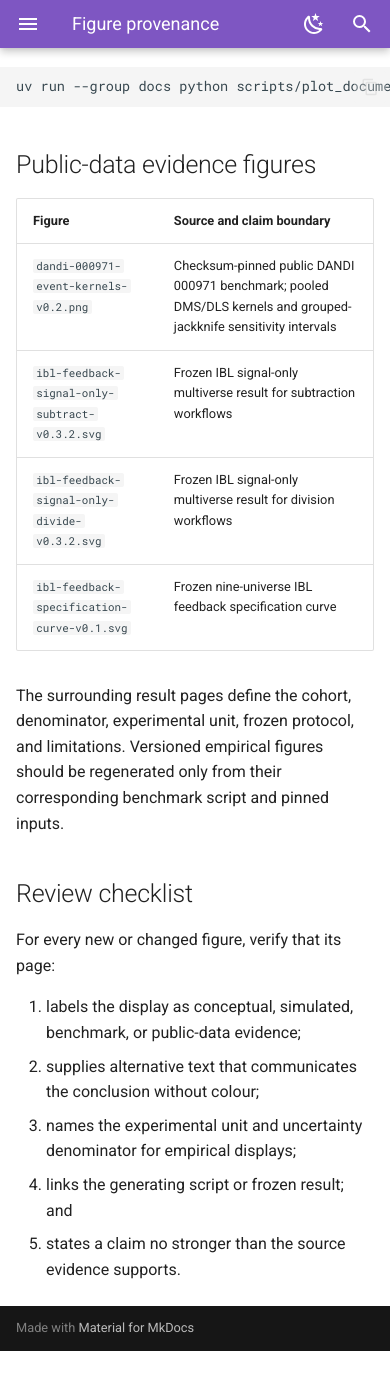
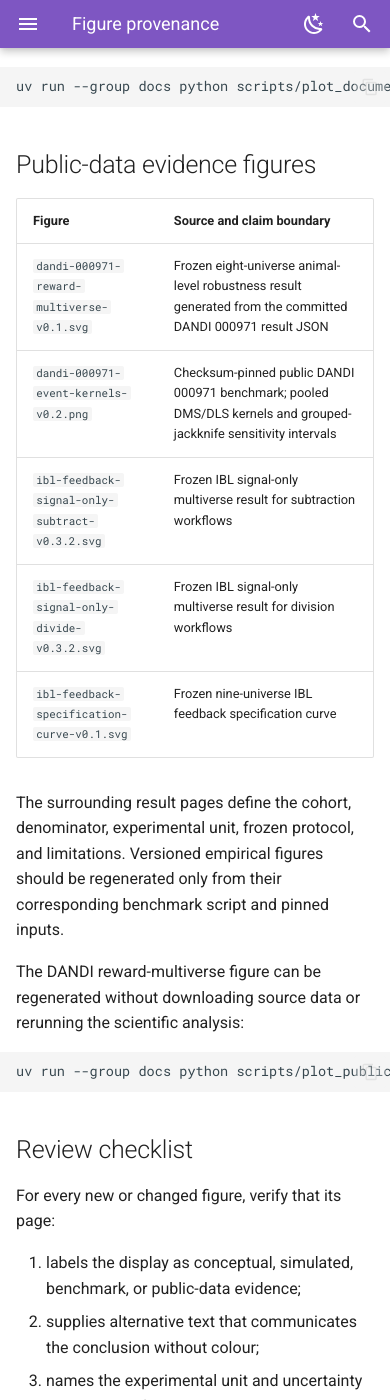
Before and after one commit to aeronjl/fiberphotometry, an MkDocs documentation site: the page built from docs/reference/figure-provenance.md, in a window 390 px wide and 1400 px high, scrolled down 1246 px. Built offline with MkDocs 1.6.1 and Material for MkDocs 9.7.7, drawn with Linux system fonts in a browser that asks for light colours; comment, search, counter and statistics services are not loaded; before the commit the page ends 2597 px from its top, so only the background shows below that.

Commit message:
Add public-data evidence atlas

````diff
--- a/docs/reference/figure-provenance.md
+++ b/docs/reference/figure-provenance.md
@@ -31,6 +31,7 @@
 
 | Figure | Source and claim boundary |
 |---|---|
+| `dandi-000971-reward-multiverse-v0.1.svg` | Frozen eight-universe animal-level robustness result generated from the committed DANDI 000971 result JSON |
 | `dandi-000971-event-kernels-v0.2.png` | Checksum-pinned public DANDI 000971 benchmark; pooled DMS/DLS kernels and grouped-jackknife sensitivity intervals |
 | `ibl-feedback-signal-only-subtract-v0.3.2.svg` | Frozen IBL signal-only multiverse result for subtraction workflows |
 | `ibl-feedback-signal-only-divide-v0.3.2.svg` | Frozen IBL signal-only multiverse result for division workflows |
@@ -39,6 +40,13 @@
 The surrounding result pages define the cohort, denominator, experimental unit, frozen
 protocol, and limitations. Versioned empirical figures should be regenerated only from
 their corresponding benchmark script and pinned inputs.
+
+The DANDI reward-multiverse figure can be regenerated without downloading source
+data or rerunning the scientific analysis:
+
+```bash
+uv run --group docs python scripts/plot_public_evidence_figures.py
+```
 
 ## Review checklist
 
--- a/docs/stylesheets/extra.css
+++ b/docs/stylesheets/extra.css
@@ -30,6 +30,23 @@
   margin-top: 0.7rem;
 }
 
+.md-typeset .evidence-grid {
+  display: grid;
+  grid-template-columns: repeat(2, minmax(0, 1fr));
+  gap: 1rem;
+  align-items: start;
+}
+
+.md-typeset .evidence-grid .doc-figure {
+  margin: 0;
+}
+
+@media (max-width: 760px) {
+  .md-typeset .evidence-grid {
+    grid-template-columns: 1fr;
+  }
+}
+
 [data-md-color-scheme="slate"] .md-typeset .doc-figure img {
   border-color: rgb(255 255 255 / 17%);
   box-shadow: 0 0.35rem 1.2rem rgb(0 0 0 / 30%);
--- a/mkdocs.yml
+++ b/mkdocs.yml
@@ -64,6 +64,7 @@
       - Import TDT data: tdt-import-v0.1.md
   - Methods:
       - Methods catalog: methods/index.md
+      - Public-data evidence atlas: methods/public-evidence-atlas.md
       - Capability matrix: methods/capability-matrix.md
       - Preprocessing and QC: pipeline-v0.1.md
       - Irregular sampling: irregular-sampling-v0.1.md
````
Also changed, not shown: docs/methods/index.md (+3 -0 lines), docs/methods/public-evidence-atlas.md (added, +65 -0 lines), docs/roadmap.md (+1 -0 lines), docs/tutorials/index.md (+4 -0 lines), docs/assets/dandi-000971-reward-multiverse-v0.1.svg (added), 2 other files.
